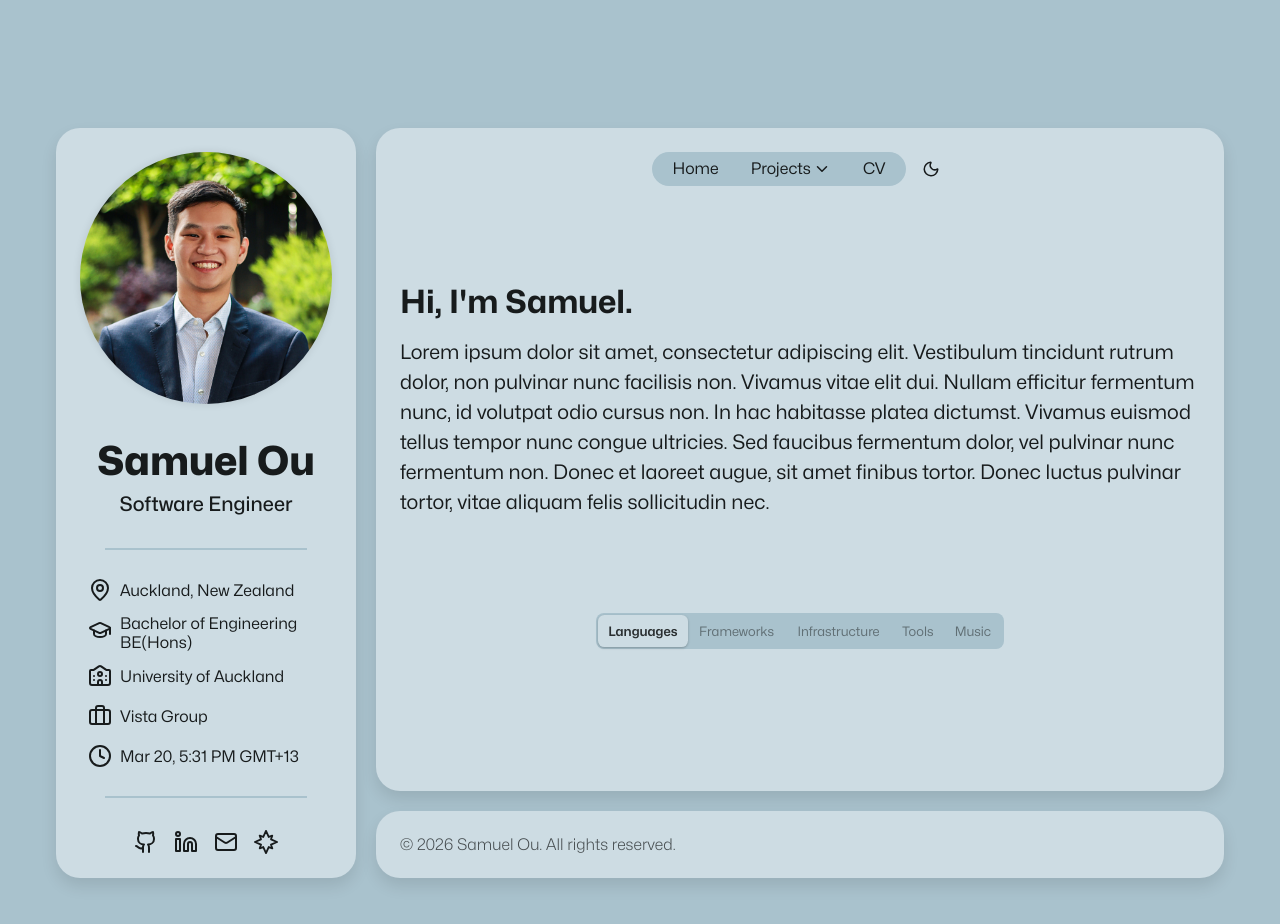
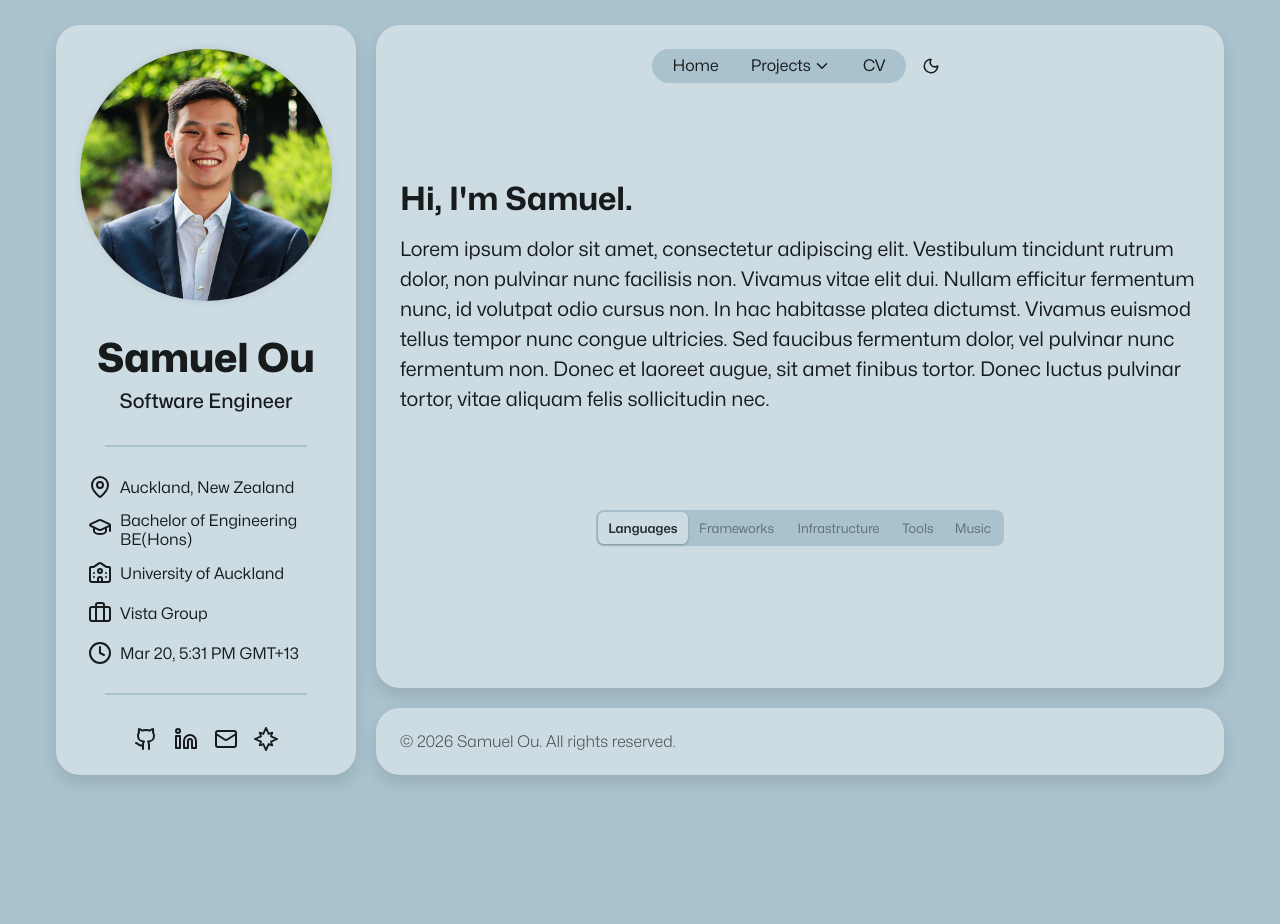
Before and after one commit to S-Ou/portfolio, a Next.js app: page / in a window 1280 px wide. Shown: the top 924 px of the page. After the commit the page ends 800 px from the top, so only its background shows below. Built offline with nearby package versions, Linux system fonts and the light colour scheme.

Commit message:
fix: limited desktop height styling

```diff
--- a/src/components/pageLayout.tsx
+++ b/src/components/pageLayout.tsx
@@ -2,7 +2,7 @@
 
 import Copyright from "@/components/copyright";
 import styled from "styled-components";
-import type { ComponentType } from "react";
+import { useEffect, useRef, useState, type ComponentType } from "react";
 import type { InfoBlockProps } from "@/components/infoBlock/infoBlock";
 import { BlockDiv } from "@/components/commonStyles";
 import { BodyBlock } from "@/components/bodyBlock";
@@ -20,31 +20,53 @@ type HomeLayoutProps = {
   showInfoBlockOnMobile?: boolean;
 };
 
-const MainDiv = styled.div`
+const MainDiv = styled.div<{ $vPadding: number }>`
+  box-sizing: border-box;
+  margin: 0 auto;
+  max-width: 1200px;
+  min-height: 100vh;
+  min-height: 100dvh;
+  padding-block: ${({ $vPadding }) => `${$vPadding}px`};
+  padding-inline: 1rem;
+
+  @media (max-width: 768px) {
+    padding: 1rem;
+  }
+`;
+
+const ContentGrid = styled.div<{
+  $fillRemainingHeight: boolean;
+  $vPadding: number;
+}>`
   display: grid;
   gap: 1.25rem;
-  grid-template-columns: 300px 1fr;
-  grid-template-rows: minmax(0, 1fr) auto;
   grid-template-areas:
     "info body"
     "info copyright";
-  min-height: 100vh;
-  min-height: 100dvh;
-  margin: 0 auto;
-  max-width: 1200px;
-  padding: 8rem 1rem;
+  grid-template-columns: 300px 1fr;
+  grid-template-rows: minmax(0, 1fr) auto;
+
+  ${({ $fillRemainingHeight, $vPadding }) =>
+    $fillRemainingHeight
+      ? `
+    min-height: calc(100vh - ${$vPadding * 2}px);
+    min-height: calc(100dvh - ${$vPadding * 2}px);
+  `
+      : `
+    min-height: auto;
+  `}
 
   @media (max-width: 768px) {
     align-content: start;
     align-items: start;
-    grid-template-columns: 1fr;
-    grid-template-rows: auto;
     grid-template-areas:
       "name-card"
       "body"
       "info"
       "copyright";
-    padding: 1rem;
+    grid-template-columns: 1fr;
+    grid-template-rows: auto;
+    min-height: auto;
   }
 `;
 
@@ -58,12 +80,10 @@ const MobileNameCardBlock = styled(BlockDiv)`
 `;
 
 const BodySection = styled.div`
-  flex: 1;
   grid-area: body;
   min-height: 0;
 
   @media (max-width: 768px) {
-    flex: initial;
     min-height: auto;
   }
 `;
@@ -88,8 +108,80 @@ function PageLayout({
   copyrightName,
   showInfoBlockOnMobile = false,
 }: HomeLayoutProps) {
+  const contentGridRef = useRef<HTMLDivElement>(null);
+  const [vPadding, setVPadding] = useState(128);
+  const [fillRemainingHeight, setFillRemainingHeight] = useState(true);
+
+  useEffect(() => {
+    const updateLayout = () => {
+      const contentGrid = contentGridRef.current;
+
+      if (!contentGrid) {
+        return;
+      }
+
+      const isMobile = window.innerWidth <= 768;
+      const rootFontSize = Number.parseFloat(
+        getComputedStyle(document.documentElement).fontSize,
+      );
+      const rem = Number.isFinite(rootFontSize) ? rootFontSize : 16;
+      const minPad = rem;
+      const maxPad = rem * 8;
+
+      if (isMobile) {
+        setVPadding(minPad);
+        setFillRemainingHeight(false);
+        return;
+      }
+
+      const previousMinHeight = contentGrid.style.minHeight;
+      contentGrid.style.minHeight = "auto";
+      const minimumMainHeight = contentGrid.scrollHeight;
+      contentGrid.style.minHeight = previousMinHeight;
+
+      const viewportHeight = window.innerHeight;
+
+      if (viewportHeight >= minimumMainHeight + maxPad * 2) {
+        setVPadding(maxPad);
+        setFillRemainingHeight(true);
+        return;
+      }
+
+      if (viewportHeight >= minimumMainHeight + minPad * 2) {
+        setVPadding((viewportHeight - minimumMainHeight) / 2);
+        setFillRemainingHeight(false);
+        return;
+      }
+
+      setVPadding(minPad);
+      setFillRemainingHeight(false);
+    };
+
+    updateLayout();
+
+    const resizeObserver = new ResizeObserver(() => {
+      updateLayout();
+    });
+
+    if (contentGridRef.current) {
+      resizeObserver.observe(contentGridRef.current);
+    }
+
+    window.addEventListener("resize", updateLayout);
+
+    return () => {
+      resizeObserver.disconnect();
+      window.removeEventListener("resize", updateLayout);
+    };
+  }, []);
+
   return (
-    <MainDiv>
+    <MainDiv $vPadding={vPadding}>
+      <ContentGrid
+        ref={contentGridRef}
+        $fillRemainingHeight={fillRemainingHeight}
+        $vPadding={vPadding}
+      >
         <MobileNameCardBlock>
           <NameCardComponent />
         </MobileNameCardBlock>
@@ -104,6 +196,7 @@ function PageLayout({
         <CopyrightSection>
           <Copyright name={copyrightName} />
         </CopyrightSection>
+      </ContentGrid>
     </MainDiv>
   );
 }
```
Lines whose indentation alone changed are shown as unchanged.
